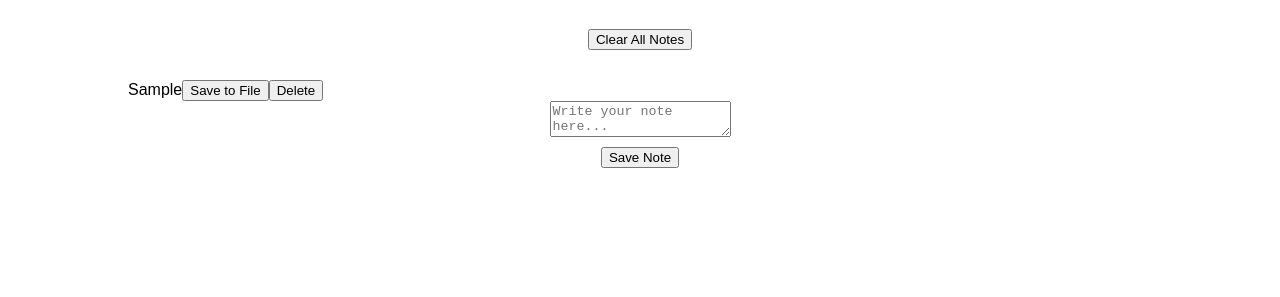
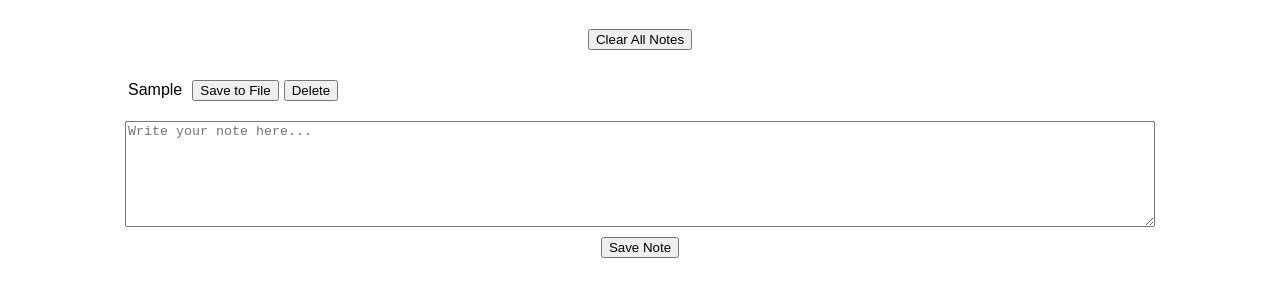
Before and after one commit to toddwmac/my-notes-app, a plain HTML site: page index.html in a window 1280 px wide. Both pictures are taken after typing "Sample" into the empty fields and a click on the button "Save Note". Shown: the part 61-358 px from the top of the page. Drawn offline with Linux system fonts and the light colour scheme.

Commit message:
still trying to get this to work

```diff
--- a/script.js
+++ b/script.js
@@ -18,6 +18,10 @@ function createNoteElement(noteText) {
   textEl.textContent = noteText;
   noteEl.appendChild(textEl);
 
+  // Create a container for buttons
+  const buttonsContainer = document.createElement('span');
+  buttonsContainer.className = 'note-buttons';
+
   // Save to file button
   const saveBtn = document.createElement('button');
   saveBtn.textContent = 'Save to File';
@@ -31,7 +35,7 @@ function createNoteElement(noteText) {
     a.click();
     URL.revokeObjectURL(a.href);
   });
-  noteEl.appendChild(saveBtn);
+  buttonsContainer.appendChild(saveBtn);
 
   // Delete button
   const deleteBtn = document.createElement('button');
@@ -40,7 +44,10 @@ function createNoteElement(noteText) {
     noteEl.remove();
     updateLocalStorage();
   });
-  noteEl.appendChild(deleteBtn);
+  buttonsContainer.appendChild(deleteBtn);
+
+  // Append button container to note element
+  noteEl.appendChild(buttonsContainer);
 
   return noteEl;
 }
--- a/styles.css
+++ b/styles.css
@@ -12,12 +12,20 @@ body {
   margin-top: 20px;
 }
 
-ttextarea {
+/* Fixed typo for textarea styling */
+textarea {
   width: 80%;
   height: 100px;
   margin-top: 20px;
 }
 
+/* Added styling for note buttons container */
+.note-buttons {
+  display: inline-flex;
+  gap: 5px;
+  margin-left: 10px;
+}
+
 button {
   margin-top: 10px;
 }
```
